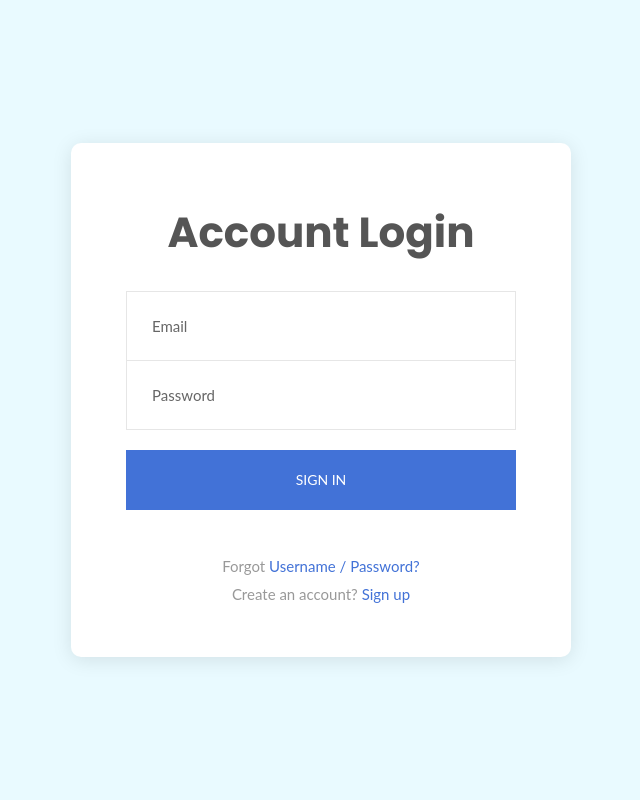
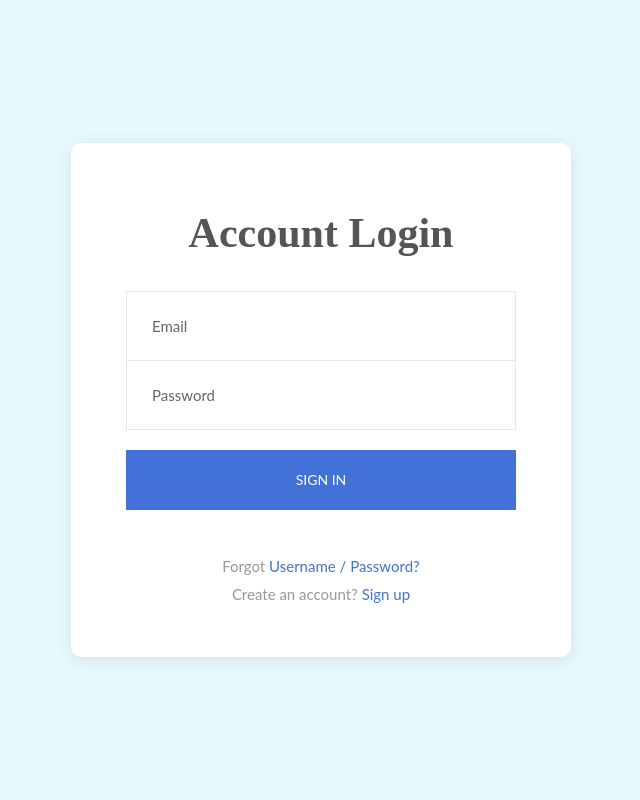
Before and after one commit to eckmo/eckmo.github.io, a PHP site: page /Login/index.html in a window 1280 px wide. Shown: the whole page, without its empty margins (319-959 px from the left). Run offline with PHP 8.4, Linux system fonts and the light colour scheme.

Commit message:
Revert "Merge branch 'master' of https://github.com/eckmo/eckmo.github.io"
This reverts commit fe455c7776c1c931c313fe4c051269bf72926e9c, reversing
changes made to 4d0d6c8a433ba7e85b6b13309d2e0e802ffa02dc.

```diff
--- a/Login/css/main.css
+++ b/Login/css/main.css
@@ -183,7 +183,7 @@ iframe {
 
 .login100-form-title {
   display: block;
-  font-family: 'Poppins', sans-serif !important;
+  font-family: 'Playfair Display', serif !important;
   font-size: 42px;
   font-weight: bold;
   color: #555555;
```
